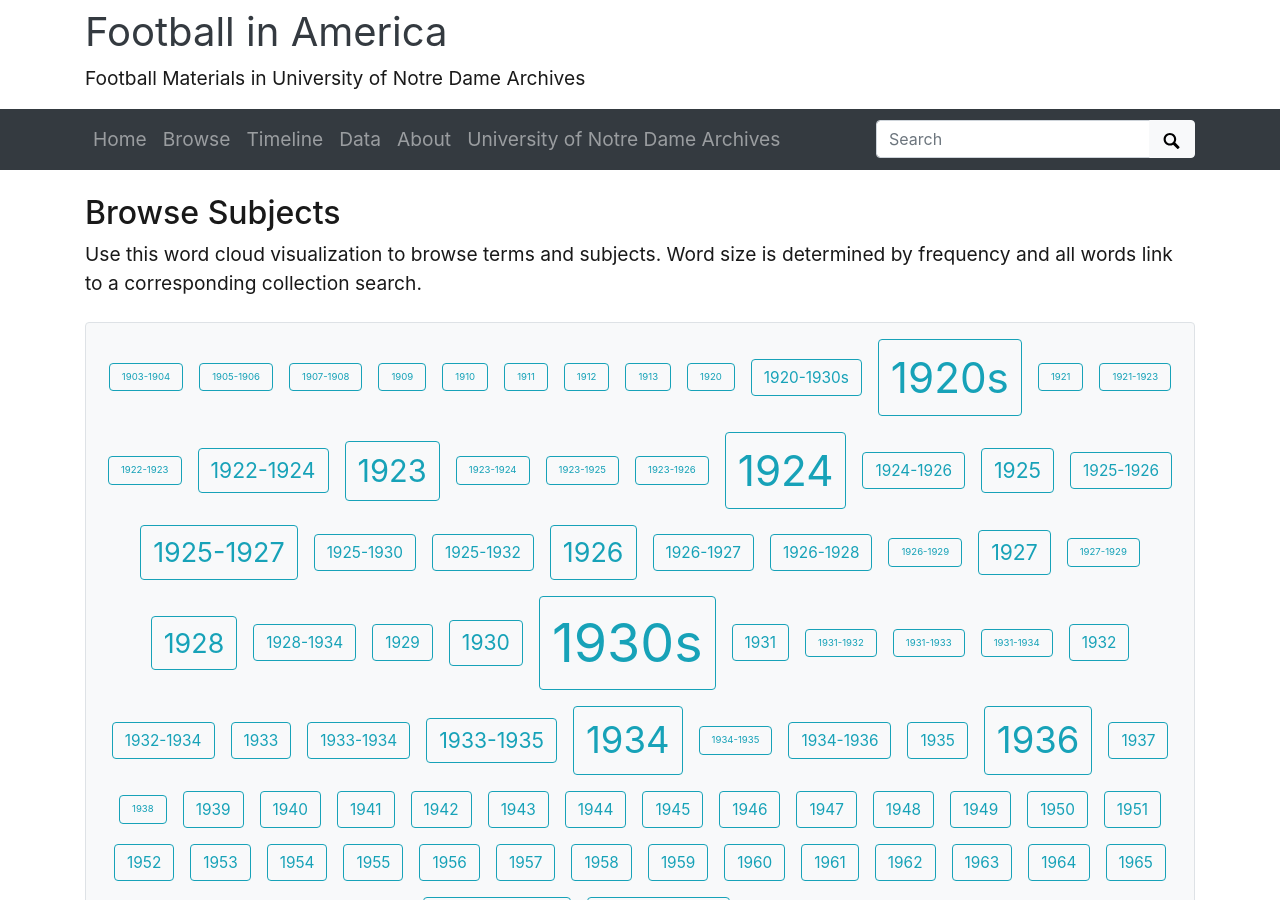
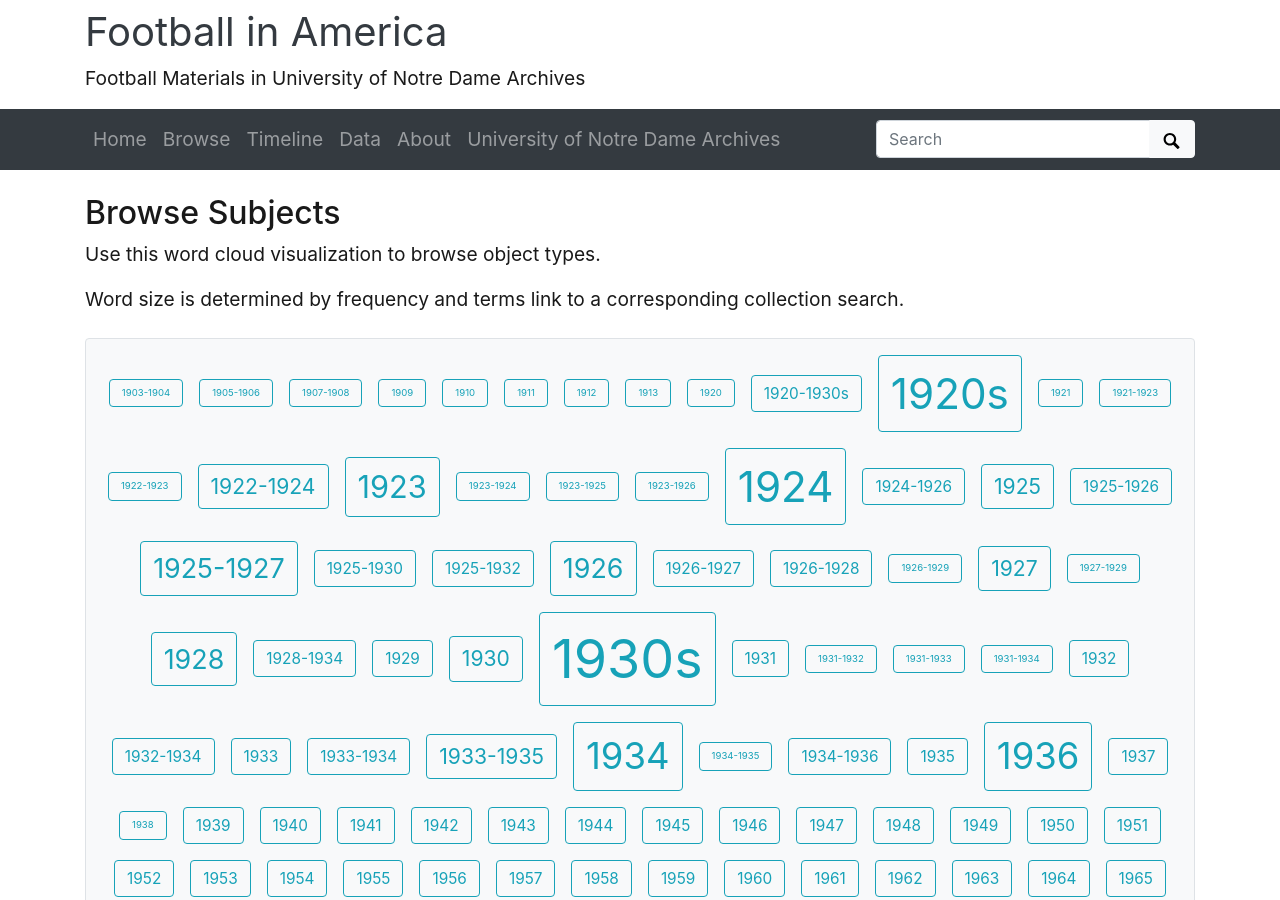
Before and after one commit to kwaldenphd/nd-archives, a Jekyll site: the page built from pages/subjects.md, in a window 1280 px wide and 900 px high. Built offline with Jekyll 4.4.1, drawn with Linux system fonts in a browser that asks for light colours.

Commit message:
Update subjects.md

```diff
--- a/pages/subjects.md
+++ b/pages/subjects.md
@@ -1,5 +1,5 @@
 ---
-title: Subjects
+title: Object Types
 layout: cloud
 permalink: /subjects.html
 # Default subject page is configured in "_data/theme.yml"
@@ -10,5 +10,6 @@ cloud-fields: site.data.theme.subjects-fields
 
 ## Browse Subjects
 
-Use this word cloud visualization to browse terms and subjects.
-Word size is determined by frequency and all words link to a corresponding collection search.
+Use this word cloud visualization to browse object types.
+
+Word size is determined by frequency and terms link to a corresponding collection search.
```
